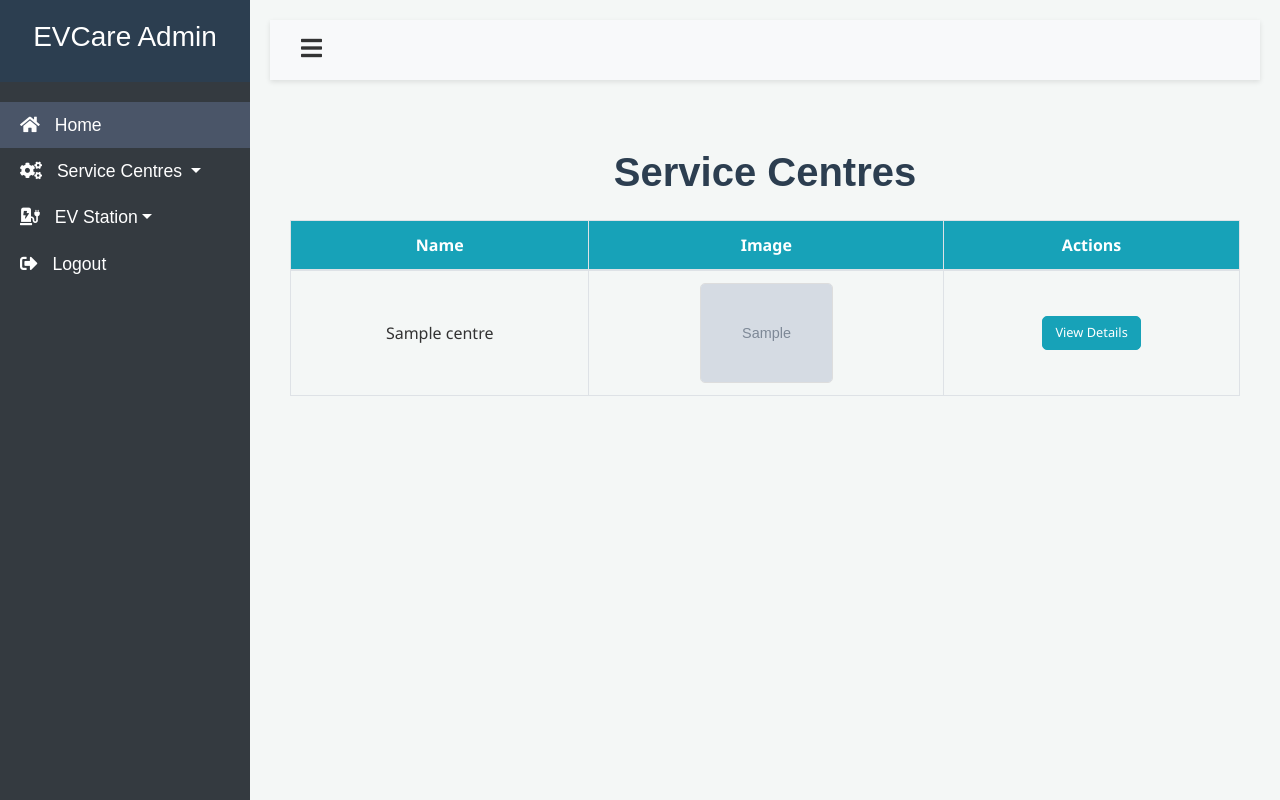
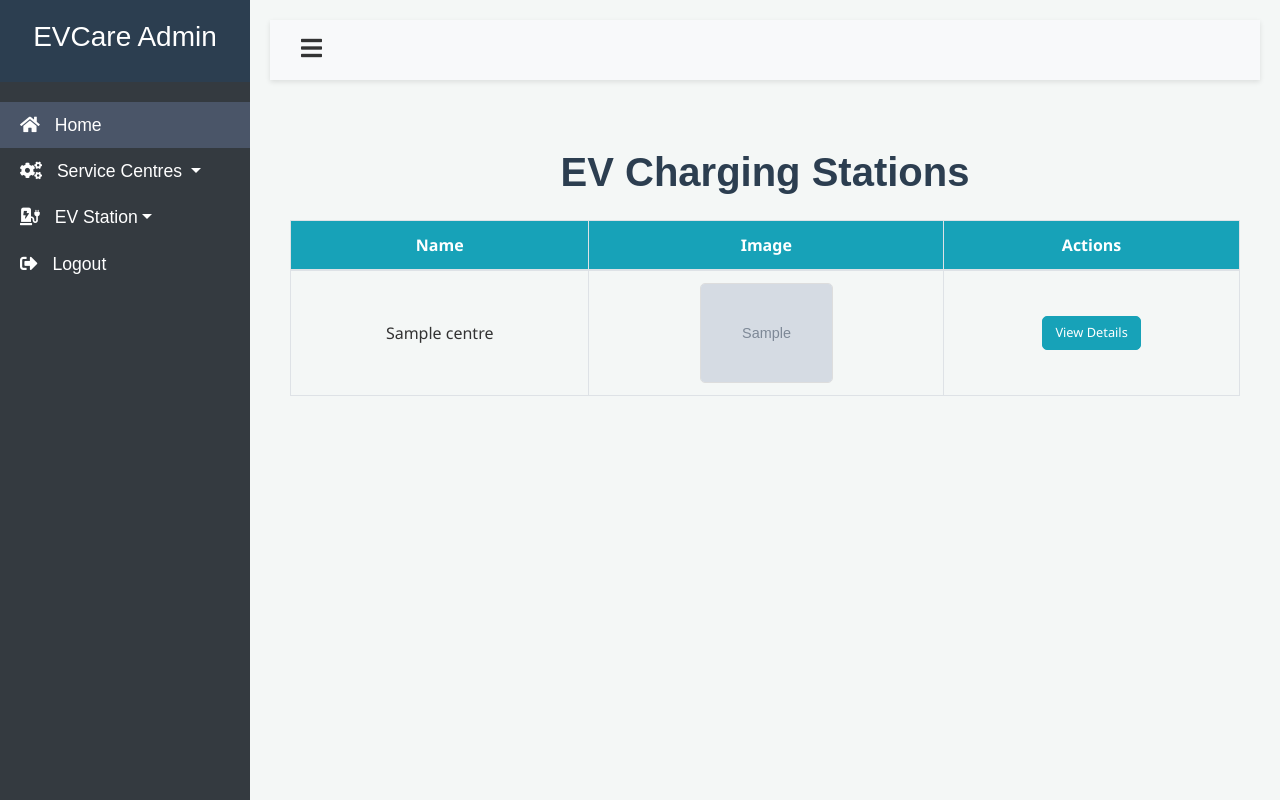
Before and after one commit to ociuzacademy/EV-BACK-END, a Django app: template admin_app/templates/admin/list_ev_stations.html in a window 1280 px wide. Run offline with Django 5.2, Linux system fonts and the light colour scheme; the template is opened without the code that fills it: most values are stand-ins (such as "Sample title", 1, 10 or a date in 2020); grey boxes marked "Sample" are stand-in pictures; some libraries are stand-ins or nearby versions.

Commit message:
Merge branch 'master' of https://github.com/ociuzacademy/EV-BACK-END

```diff
--- a/admin_app/templates/admin/list_ev_stations.html
+++ b/admin_app/templates/admin/list_ev_stations.html
@@ -10,7 +10,7 @@
     </div>
     {% endif %}
 
-    <h1 class="mb-4 text-center" style="font-family: 'Arial', sans-serif; font-weight: bold; color: #2c3e50;">Service Centres</h1>
+    <h1 class="mb-4 text-center" style="font-family: 'Arial', sans-serif; font-weight: bold; color: #2c3e50;">EV Charging Stations</h1>
 
     <div class="table-responsive">
         <table class="table table-bordered table-hover" style="font-family: 'Segoe UI', Tahoma, Geneva, Verdana, sans-serif;">
--- a/user_app/views.py
+++ b/user_app/views.py
@@ -108,7 +108,7 @@ class RegisterVehicleView(viewsets.ModelViewSet):
 
 
 class ListServiceCentresView(viewsets.ModelViewSet):
-    queryset = Service_Centre.objects.filter(status='approved')
+    queryset = Service_Centre.objects.filter(status="approved")
     serializer_class = list_service_centre
 
     def list(self, request, *args, **kwargs):
```
